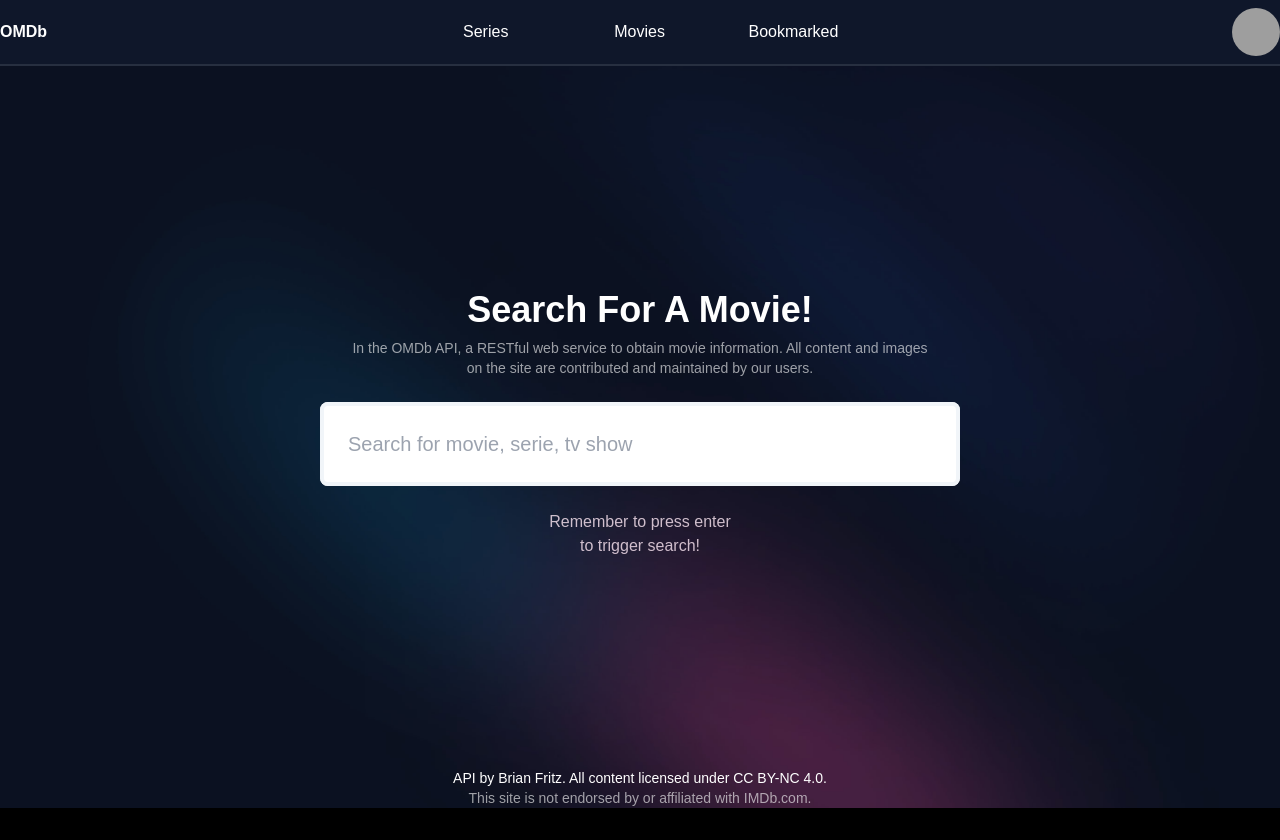
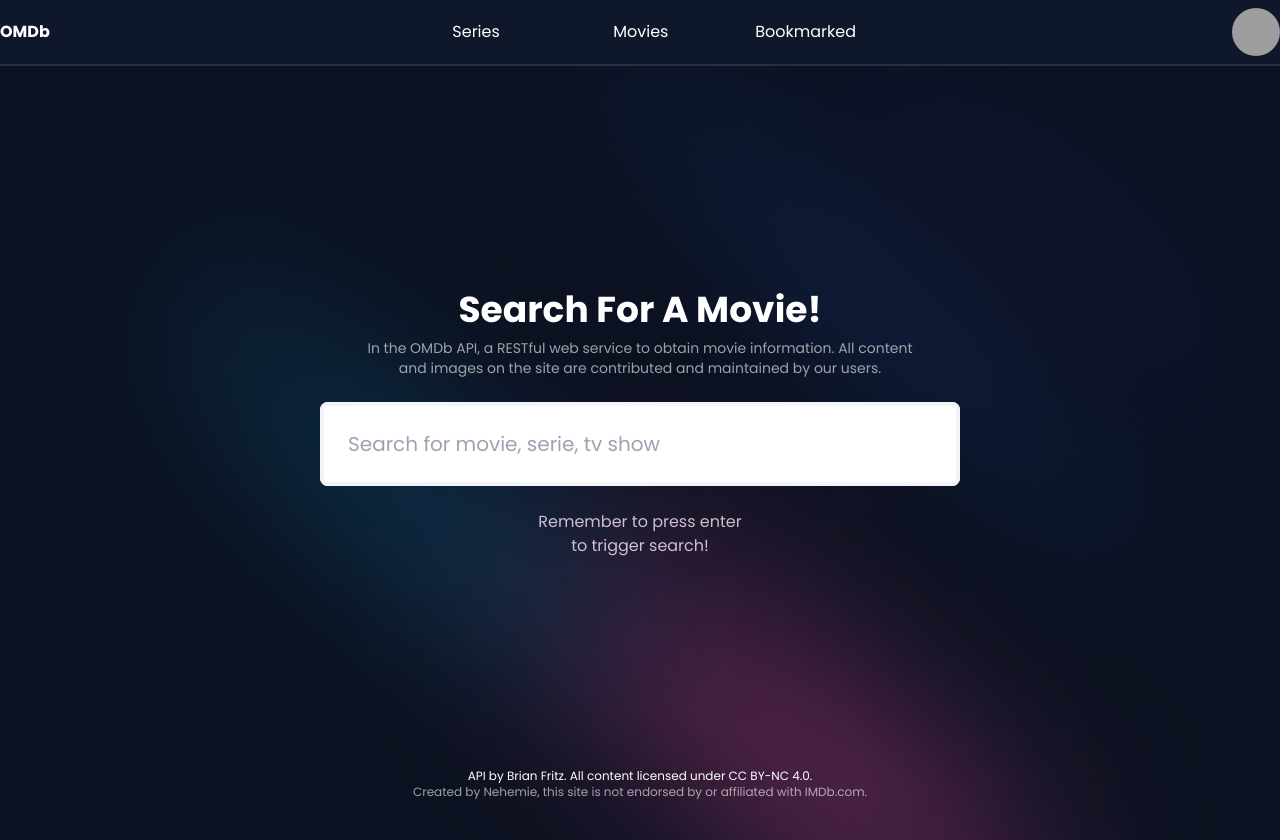
Before and after one commit to nehemie-n/HiQ-Africa_The-Open-Movie-Database, a Vue app: page / in a window 1280 px wide. Before the commit the page ends 808 px from the top, so only its background shows below. Built offline with nearby package versions, Linux system fonts and the light colour scheme; grey boxes are pictures that could not be loaded.

Commit message:
feat: Styled scrollbars

```diff
--- a/src/assets/css/base.css
+++ b/src/assets/css/base.css
@@ -1,5 +1,5 @@
+@import url("https://fonts.googleapis.com/css2?family=Poppins:wght@200;400;500;700;800;900&display=swap");
+
 @tailwind base;
 @tailwind components;
 @tailwind utilities;
-
-@import url("https://fonts.googleapis.com/css2?family=Poppins:wght@200;400;500;700;800;900&display=swap");
--- a/src/assets/css/main.css
+++ b/src/assets/css/main.css
@@ -4,3 +4,15 @@ body {
   @apply bg-black;
   font-family: "Poppins", sans-serif;
 }
+
+/* Scrollbars */
+::-webkit-scrollbar {
+  width: 8px; /* Width of the scrollbar */
+  border-radius: 5px; /* Make it a little bit rounded */
+  @apply bg-slate-900;
+}
+
+::-webkit-scrollbar-thumb {
+  @apply bg-slate-400;
+  border-radius: 5px; /* Make it a little bit rounded */
+}
--- a/src/components/layout/Footer.vue
+++ b/src/components/layout/Footer.vue
@@ -5,9 +5,9 @@ import Screen from "./Screen.vue";
 <template>
   <div>
     <Screen>
-      <div class="text-center text-sm">
+      <div class="text-center text-xs">
         <p>API by Brian Fritz. All content licensed under CC BY-NC 4.0.</p>
-        <p class="opacity-60">This site is not endorsed by or affiliated with IMDb.com.</p>
+        <p class="opacity-60">Created by Nehemie, this site is not endorsed by or affiliated with IMDb.com.</p>
       </div>
     </Screen>
   </div>
--- a/src/components/layout/MainLayout.vue
+++ b/src/components/layout/MainLayout.vue
@@ -13,7 +13,7 @@ defineProps({
 </script>
 
 <template>
-  <div class="min-h-[80vh] pt-20">
+  <div class="min-h-[80vh] pt-20 pb-10">
     <!--  -->
     <header class="fixed top-0 w-full left-0">
       <NavBarVue :showSearch="showSearch"></NavBarVue>
```
